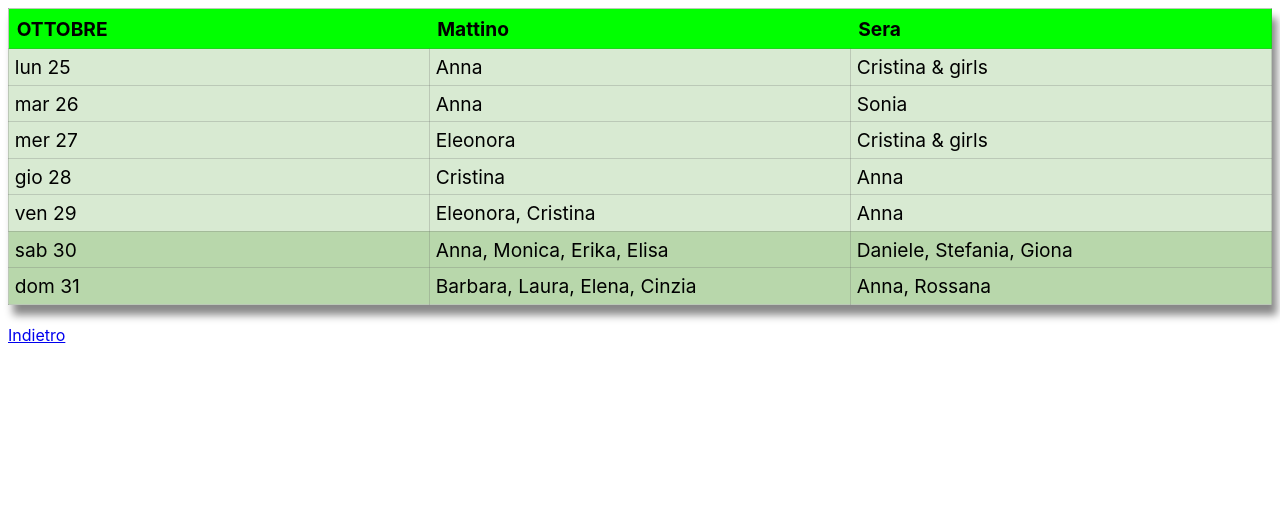
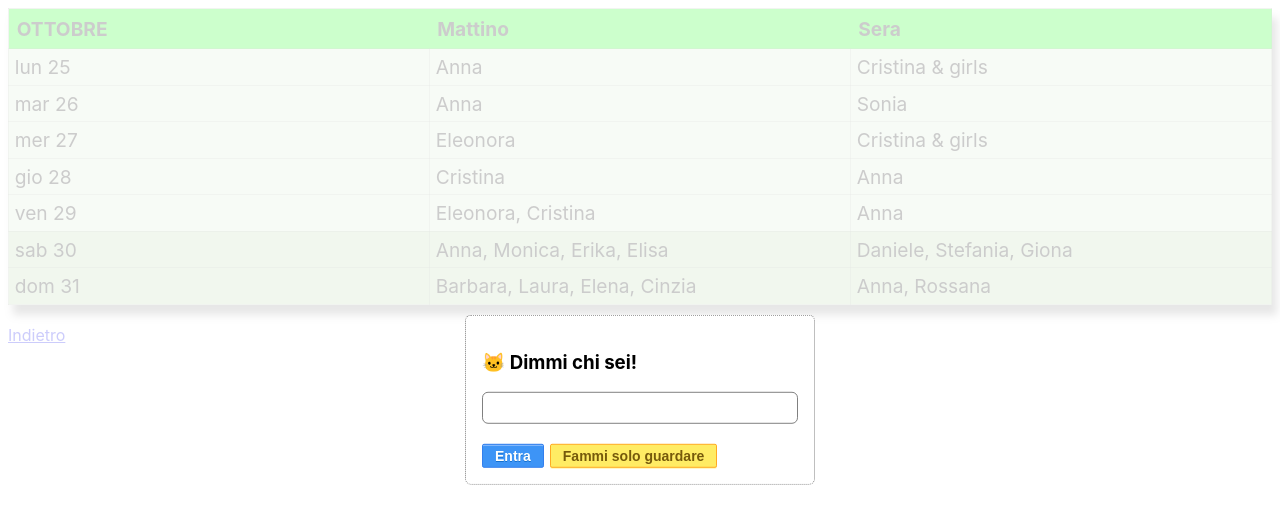
Before and after one commit to danielemegna/reactjs-weekly-timetable, a React (Create React App) app: page /weekly-timetable in a window 1280 px wide. Shown: the top 524 px of the page. Built offline with nearby package versions, Linux system fonts and the light colour scheme.

Commit message:
Developing AuthenticationModal

```diff
--- /dev/null
+++ b/src/components/AuthenticationModal.module.scss
@@ -0,0 +1,60 @@
+.overlay {
+	height: 100vh;
+	width: 100%;
+	position: absolute;
+	background-color: rgba(255, 255, 255, 0.8);
+
+	form {
+		border: 1px dotted gray;
+		border-radius:6px;
+		position: absolute;
+		background-color: white;
+		padding: 1em;
+		top: 50%;
+		left: 50%;
+		transform: translate(-50%, -50%);
+		white-space: nowrap;
+
+		input[type="text"] {
+			border-radius:6px;
+			font-size:24px;
+			width: 100%;
+			box-sizing: border-box;
+			border: 1px solid gray;
+		}
+
+		button {
+			margin-right: 6px;
+			border-radius:2px;
+			display:inline-block;
+			cursor:pointer;
+			font-weight:bold;
+			padding:3px 12px;
+			text-decoration:none;
+			font-size: 14px;
+
+			&[custom-color=yellow] {
+				color:#76590b;
+				background-color:#ffec64;
+				border:1px solid #ffaa22;
+				box-shadow: 0px 1px 0px 0px #fff6af;
+				text-shadow:0px 1px 0px #ffee66;
+
+				&:hover {
+					background-color:#ffab23;
+				}
+			}
+			&[custom-color=blue] {
+				color:#ffffff;
+				background-color:#3d94f6;
+				border:1px solid #337fed;
+				box-shadow:inset 0px 1px 0px 0px #97c4fe;
+				text-shadow:0px 1px 0px #1570cd;
+
+				&:hover {
+					background-color:#1e62d0;
+				}
+			}
+		}
+	}
+}
--- /dev/null
+++ b/src/components/AuthenticationModal.tsx
@@ -0,0 +1,15 @@
+import style from './AuthenticationModal.module.scss'
+
+export default function AuthenticationModal() {
+	return (
+		<div className={style.overlay}>
+			<form>
+				<h3>🐱 Dimmi chi sei!</h3>
+				<input type="text" />
+				<br/><br/>
+				<button type="button" custom-color="blue">Entra</button>
+				<button type="button" custom-color="yellow">Fammi solo guardare</button>
+			</form>
+		</div>
+	)
+}
--- a/src/pages/WeeklyTimeTable.tsx
+++ b/src/pages/WeeklyTimeTable.tsx
@@ -4,6 +4,7 @@ import {default as WeeklyTimeTableComponent} from '../components/WeeklyTimeTable
 export default function WeeklyTimeTable() {
 	return (
 		<>
+			<AuthenticationModal />
 			<WeeklyTimeTableComponent />
 		</>
 	)
```
